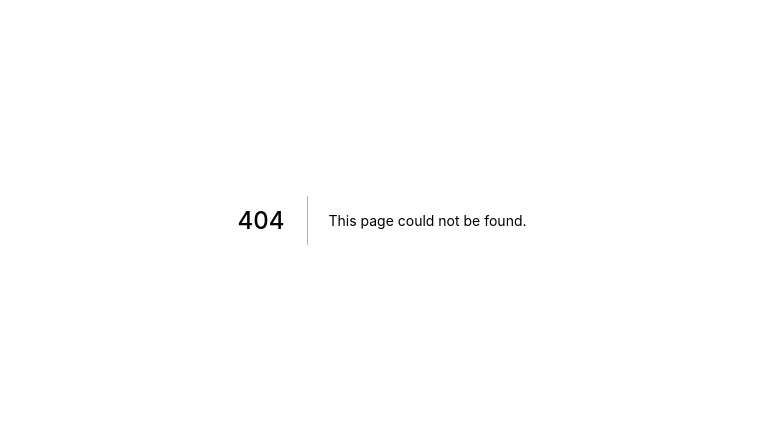
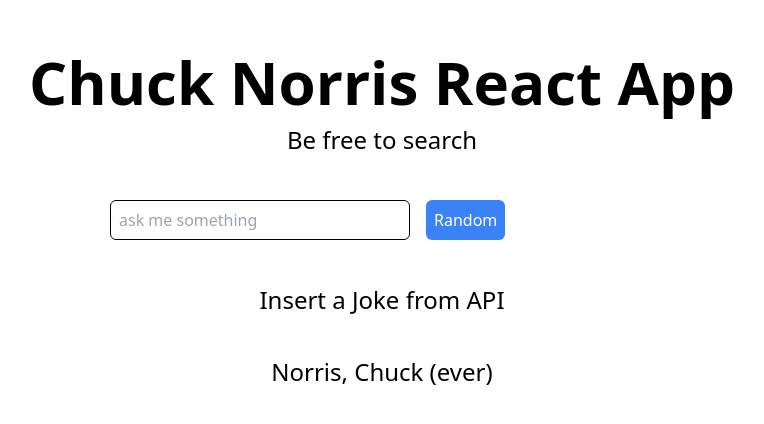
Before and after one commit to igrbrt/chuck-norris-facts, a Next.js app: page /free-text-search in a window 1280 px wide. Before the commit this address had no page. Shown: the part 180-604 px from the top of the page, without its empty margins (258-1022 px from the left). Built offline with nearby package versions, Linux system fonts and the light colour scheme.

Commit message:
front-end: pages and routes created

```diff
--- /dev/null
+++ b/pages/by-category.tsx
@@ -0,0 +1,35 @@
+import Head from 'next/head'
+import React from 'react'
+
+function ByCategory() {
+  return (
+    <div className="flex min-h-screen flex-col items-center justify-center py-2">
+        <Head>
+            <title>Chuck Norris React App</title>
+            <link rel="icon" href="/favicon.ico" />
+        </Head>
+
+        <main className="flex w-full flex-1 flex-col items-center justify-center px-20 text-center">
+        <h1 className="text-6xl font-bold">
+          Chuck Norris React App
+        </h1>
+
+        <p className="mt-3 text-2xl">
+          Select a Category
+        </p>
+
+        <p className="mt-3 text-2xl">
+          Insert a Joke from API
+        </p>
+
+        <p className="mt-3 text-2xl">
+          Norris, Chuck (ever)
+        </p>
+
+
+        </main>
+    </div>
+  )
+}
+
+export default ByCategory
--- /dev/null
+++ b/pages/free-text-search.tsx
@@ -0,0 +1,44 @@
+import Head from 'next/head'
+import React from 'react'
+
+function FreeTextSearch() {
+  return (
+    <div className="flex min-h-screen flex-col items-center justify-center py-2">
+        <Head>
+            <title>Chuck Norris React App</title>
+            <link rel="icon" href="/favicon.ico" />
+        </Head>
+
+        <main className="flex w-full flex-1 flex-col items-center justify-center px-20 text-center">
+        <h1 className="text-6xl font-bold">
+          Chuck Norris React App
+        </h1>
+
+        <p className="mt-3 text-2xl">
+          Be free to search
+        </p>
+
+        <div className='flex gap-x-4 w-1/2 px-2 py-1 mt-10'>
+
+          <input className='w-[300px] border border-black hover:border-blue-500 hover:transition hover:duration-300 focus:outline-none focus:border-blue-500 rounded-md placeholder:px-2' placeholder='ask me something'>
+          </input>
+          <a className='bg-blue-500 text-white px-2 py-2 rounded-md hover:bg-blue-400 hover:transition hover:duration-300'>
+            Random
+          </a>
+        </div>
+
+        <p className="mt-10 text-2xl">
+          Insert a Joke from API
+        </p>
+
+        <p className="mt-10 text-2xl">
+          Norris, Chuck (ever)
+        </p>
+
+
+        </main>
+    </div>
+  )
+}
+
+export default FreeTextSearch
--- a/pages/index.tsx
+++ b/pages/index.tsx
@@ -1,74 +1,42 @@
 import type { NextPage } from 'next'
 import Head from 'next/head'
 import Image from 'next/image'
+import Link from 'next/link'
 
 const Home: NextPage = () => {
   return (
     <div className="flex min-h-screen flex-col items-center justify-center py-2">
       <Head>
-        <title>Create Next App</title>
+        <title>Chuck Norris React App</title>
         <link rel="icon" href="/favicon.ico" />
       </Head>
 
       <main className="flex w-full flex-1 flex-col items-center justify-center px-20 text-center">
         <h1 className="text-6xl font-bold">
-          Welcome to{' '}
-          <a className="text-blue-600" href="https://nextjs.org">
-            Next.js!
-          </a>
+          Chuck Norris React App
         </h1>
 
         <p className="mt-3 text-2xl">
-          Get started by editing{' '}
-          <code className="rounded-md bg-gray-100 p-3 font-mono text-lg">
-            pages/index.tsx
-          </code>
+          Let's laught with Chuck :)
         </p>
 
-        <div className="mt-6 flex max-w-4xl flex-wrap items-center justify-around sm:w-full">
-          <a
-            href="https://nextjs.org/docs"
-            className="mt-6 w-96 rounded-xl border p-6 text-left hover:text-blue-600 focus:text-blue-600"
-          >
-            <h3 className="text-2xl font-bold">Documentation &rarr;</h3>
-            <p className="mt-4 text-xl">
-              Find in-depth information about Next.js features and API.
-            </p>
-          </a>
+        <div className='flex justify-around w-full mt-10'>
+          <Link href="/random">
+            <a className='bg-blue-500 text-white px-2 py-2 rounded-md hover:bg-blue-400 hover:transition hover:duration-300'>
+              Random
+            </a>
+          </Link>
+          <Link href="/by-category">
+            <a className='bg-blue-500 text-white px-2 py-2 rounded-md hover:bg-blue-400 hover:transition hover:duration-300'>By Category</a>
+          </Link>
+          <Link href="/free-text-search">
+            <a className='bg-blue-500 text-white px-2 py-2 rounded-md hover:bg-blue-400 hover:transition hover:duration-300'>Free Text Search</a>
+          </Link>
+        </div>
 
-          <a
-            href="https://nextjs.org/learn"
-            className="mt-6 w-96 rounded-xl border p-6 text-left hover:text-blue-600 focus:text-blue-600"
-          >
-            <h3 className="text-2xl font-bold">Learn &rarr;</h3>
-            <p className="mt-4 text-xl">
-              Learn about Next.js in an interactive course with quizzes!
-            </p>
-          </a>
-
-          <a
-            href="https://github.com/vercel/next.js/tree/canary/examples"
-            className="mt-6 w-96 rounded-xl border p-6 text-left hover:text-blue-600 focus:text-blue-600"
-          >
-            <h3 className="text-2xl font-bold">Examples &rarr;</h3>
-            <p className="mt-4 text-xl">
-              Discover and deploy boilerplate example Next.js projects.
-            </p>
-          </a>
-
-          <a
-            href="https://vercel.com/import?filter=next.js&utm_source=create-next-app&utm_medium=default-template&utm_campaign=create-next-app"
-            className="mt-6 w-96 rounded-xl border p-6 text-left hover:text-blue-600 focus:text-blue-600"
-          >
-            <h3 className="text-2xl font-bold">Deploy &rarr;</h3>
-            <p className="mt-4 text-xl">
-              Instantly deploy your Next.js site to a public URL with Vercel.
-            </p>
-          </a>
-        </div>
       </main>
 
-      <footer className="flex h-24 w-full items-center justify-center border-t">
+      {/* <footer className="flex h-24 w-full items-center justify-center border-t">
         <a
           className="flex items-center justify-center gap-2"
           href="https://vercel.com?utm_source=create-next-app&utm_medium=default-template&utm_campaign=create-next-app"
@@ -78,7 +46,7 @@ const Home: NextPage = () => {
           Powered by{' '}
           <Image src="/vercel.svg" alt="Vercel Logo" width={72} height={16} />
         </a>
-      </footer>
+      </footer> */}
     </div>
   )
 }
--- /dev/null
+++ b/pages/random.tsx
@@ -0,0 +1,35 @@
+import Head from 'next/head'
+import React from 'react'
+
+function Random() {
+  return (
+    <div className="flex min-h-screen flex-col items-center justify-center py-2">
+        <Head>
+            <title>Chuck Norris React App</title>
+            <link rel="icon" href="/favicon.ico" />
+        </Head>
+
+        <main className="flex w-full flex-1 flex-col items-center justify-center px-20 text-center">
+        <h1 className="text-6xl font-bold">
+          Chuck Norris React App
+        </h1>
+
+        <p className="mt-3 text-2xl">
+          Random Joke
+        </p>
+
+        <p className="mt-3 text-2xl">
+          Insert a Joke from API
+        </p>
+
+        <p className="mt-3 text-2xl">
+          Norris, Chuck (ever)
+        </p>
+
+
+        </main>
+    </div>
+  )
+}
+
+export default Random
```
